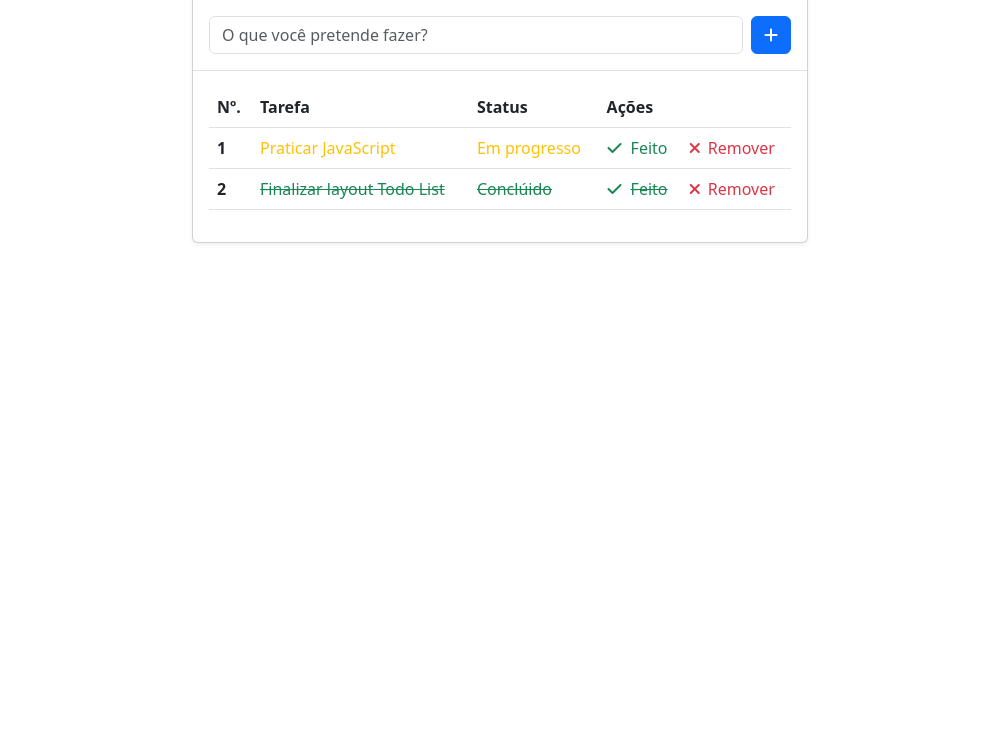
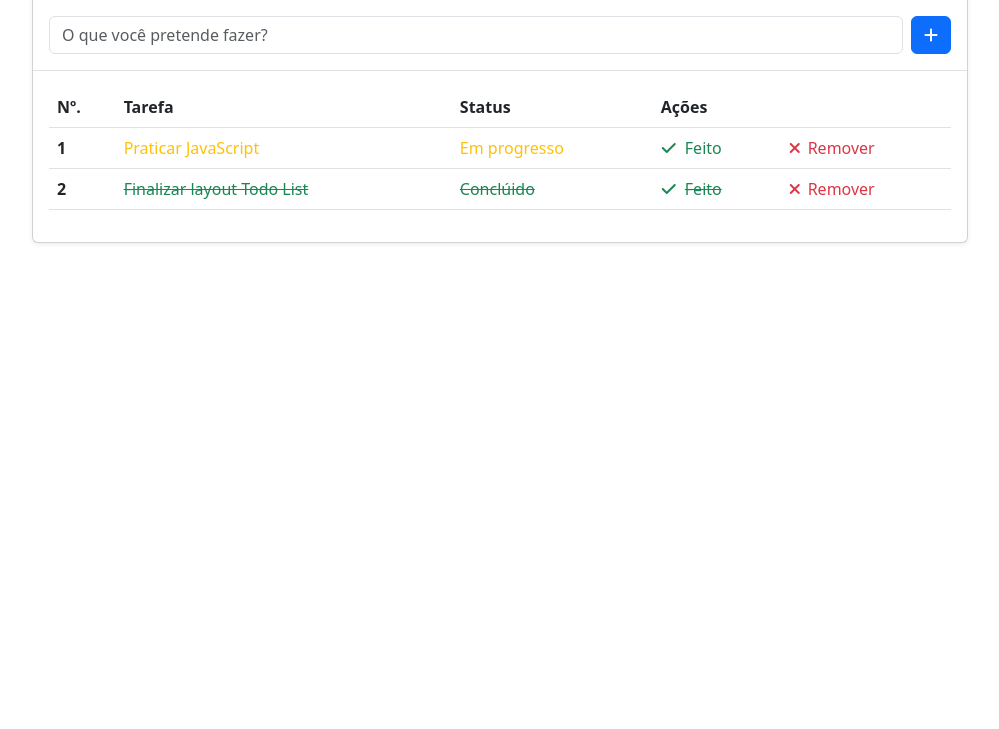
Before and after one commit to eubrunocoelho/todo-list-js, a plain HTML site: page index.html in a window 1280 px wide. Shown: the part 71-800 px from the top of the page, without its empty margins (140-1139 px from the left). Drawn offline with Linux system fonts and the light colour scheme.

Commit message:
some updates

```diff
--- a/assets/css/styles.css
+++ b/assets/css/styles.css
@@ -9,3 +9,8 @@ a {
 a:hover {
     text-decoration: underline !important;
 }
+
+.container {
+    min-width: 480px !important;
+    margin: 0 auto;
+}
--- a/index.html
+++ b/index.html
@@ -15,7 +15,7 @@
 </head>
 
 <body>
-    <div class="mx-auto w-50 mt-3 mb-5 container">
+    <div class="mx-auto w-75 mt-3 mb-5 container">
         <div class="card shadow-sm">
             <h4 class="card-title text-center border-bottom pb-2 pt-2 heading text-dark">Todo List</h4>
             <div class="card-body border-bottom">
@@ -32,7 +32,7 @@
                     </div>
                 </form>
             </div>
-            <div class="card-body d-flex">
+            <div class="card-body">
                 <table class="table">
                     <thead>
                         <tr>
```
